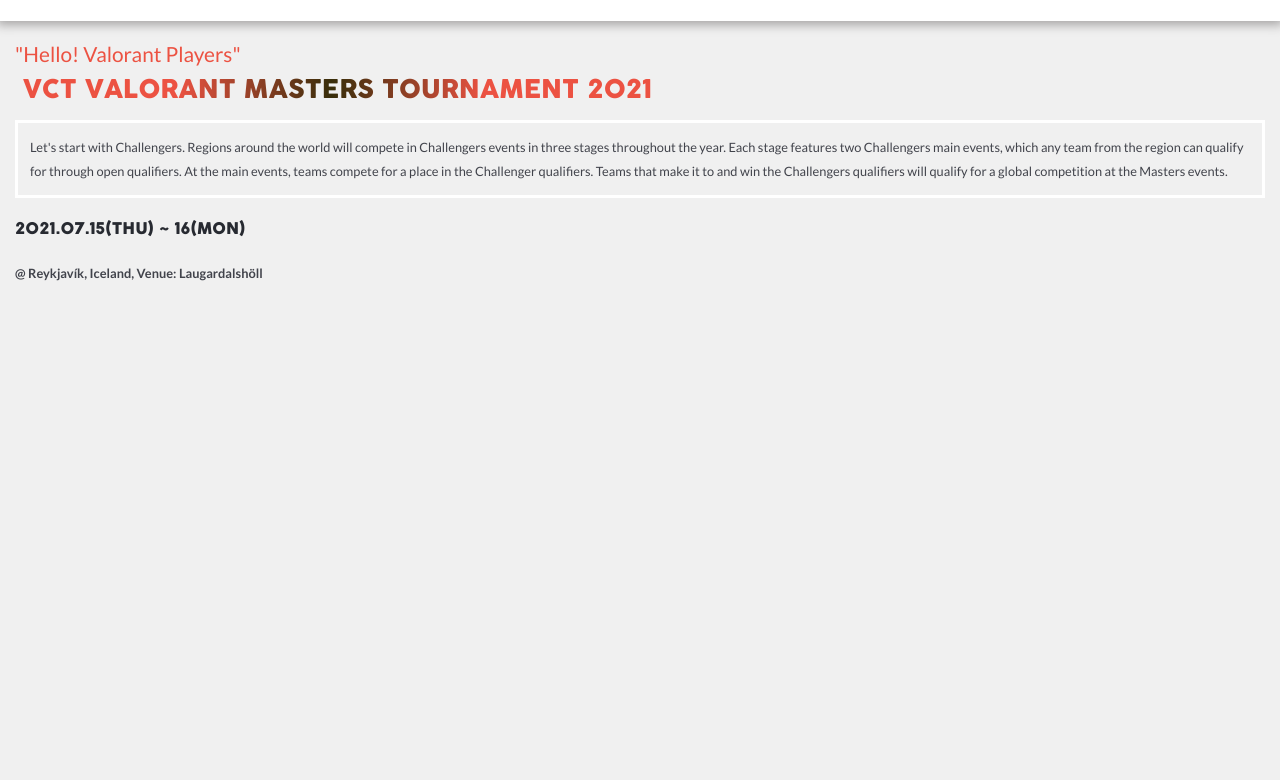
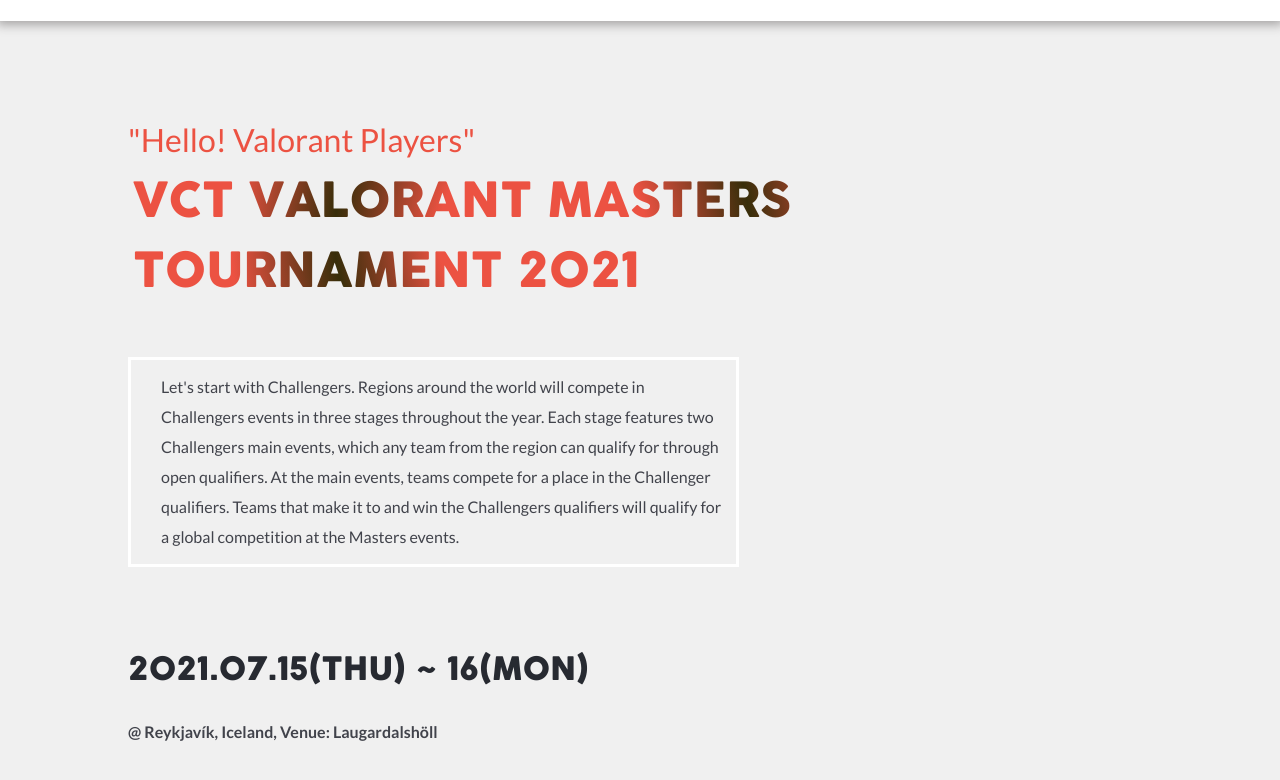
Before and after one commit to miguelesco/capstone-m1, a plain HTML site: page index.html in a window 1280 px wide. Shown: the part 88-868 px from the top of the page. Before the commit the page ends 800 px from the top, so only its background shows below. Drawn offline with Linux system fonts and the light colour scheme.

Commit message:
responsive headline

```diff
--- a/scss/layout-home/_headline.scss
+++ b/scss/layout-home/_headline.scss
@@ -50,3 +50,64 @@
     }
   }
 }
+
+@include desktop {
+  .headline {
+    padding: 6rem;
+    &-title {
+      p {
+        @include lato-text(2rem, 500, 45px);
+      }
+
+      h1 {
+        @include coco-text(3rem, 500, 70px);
+        margin: 5px;
+      }
+    }
+    &-description {
+      p {
+        @include lato-text(1rem, 500, 30px);
+        padding-left: 30px;
+        width: 75%;
+
+      }
+      h2 {
+        @include coco-text(2rem, 500, 45px);
+
+      }
+      .address {
+        @include lato-text(1rem, 600, 25px);
+      }
+    }
+  }
+}
+
+@include large {
+  .headline {
+    padding-top: 6rem;
+    padding-left: 8rem;
+    padding-right: 8rem;
+    &-title {
+      h1 {
+        width: 80%;
+        margin: 5px;
+      }
+    }
+    &-description {
+      p {
+        @include lato-text(1rem, 500, 30px);
+        padding-left: 30px;
+        width: 55%;
+        margin-bottom: 80px;
+        margin-top: 50px
+      }
+      h2 {
+        @include coco-text(2rem, 500, 45px);
+
+      }
+      .address {
+        @include lato-text(1rem, 600, 25px);
+      }
+    }
+  }
+}
```
Also changed, not shown: css/home/home.css, 1 other file.
